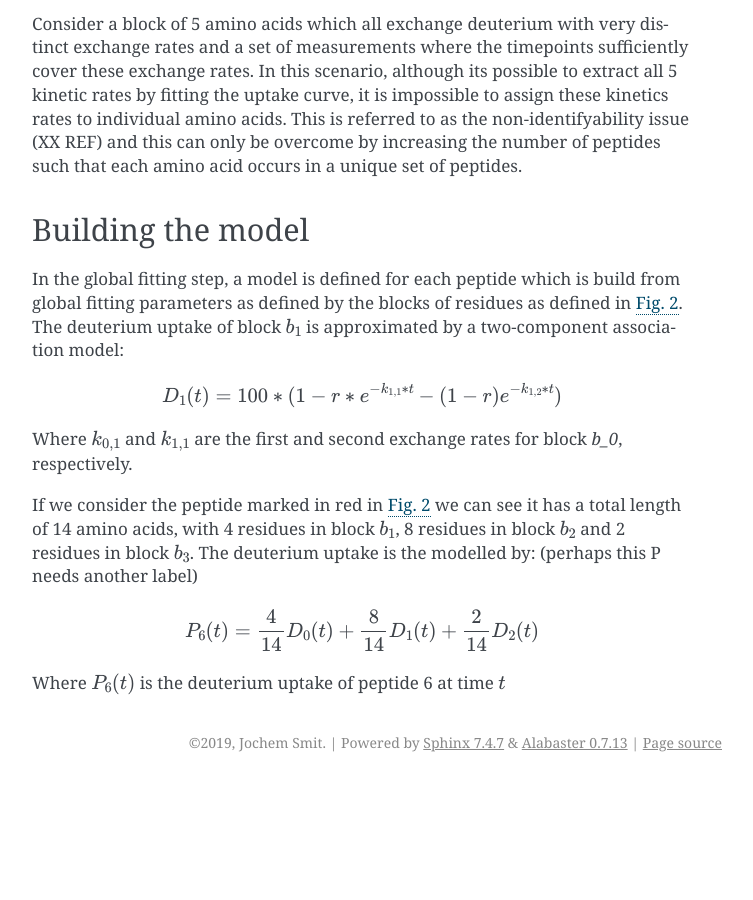
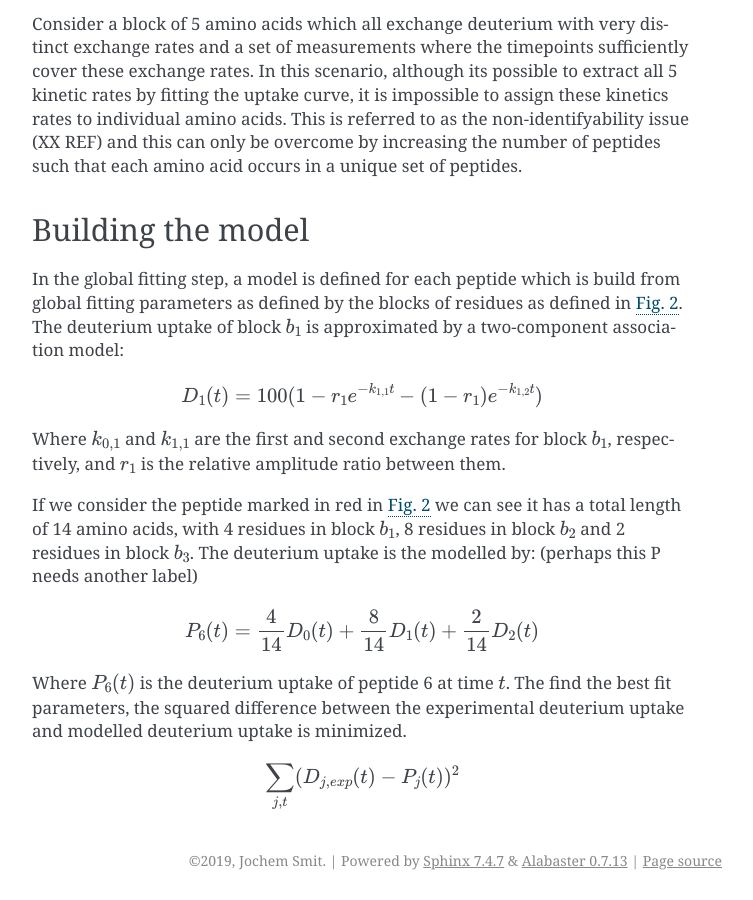
Before and after one commit to Jhsmit/PyHDX, a Sphinx documentation site: the page built from docs/fitting.rst, in a window 1280 px wide and 900 px high, scrolled down 2188 px. Shown: the whole window, without its empty margins (388-1141 px from the left). Built offline with Sphinx 7.4.7, drawn with Linux system fonts in a browser that asks for light colours; pages that are not in the unit, such as notebooks, are missing from menus; before the commit the page ends 2970 px from its top, so only the background shows below that; some of the changed text lies outside the part shown.

Commit message:
updated fitting example

```diff
--- a/docs/fitting.rst
+++ b/docs/fitting.rst
@@ -75,7 +75,6 @@ kinetic rates by fitting the uptake curve, it is impossible to assign these kine
 is referred to as the non-identifyability issue (XX REF) and this can only be overcome by increasing the number of peptides
 such that each amino acid occurs in a unique set of peptides.
 
-
 Building the model
 ------------------
 
@@ -84,9 +83,10 @@ by the blocks of residues as defined in :numref:`blocks_reduced`. The deuterium
 by a two-component association model:
 
 .. math::
-    D_{1}(t) = 100*(1 - r*e^{-k_{1,1}*t} - (1 - r) e^{-k_{1,2}*t})
+    D_{1}(t) = 100 (1 - r_{1} e^{-k_{1,1}t} - (1 - r_{1}) e^{-k_{1,2}t})
 
-Where :math:`k_{0,1}` and :math:`k_{1,1}` are the first and second exchange rates for block `b_0`, respectively.
+Where :math:`k_{0,1}` and :math:`k_{1,1}` are the first and second exchange rates for block :math:`b_1`, respectively, and
+:math:`r_{1}` is the relative amplitude ratio between them.
 
 If we consider the peptide marked in red in :numref:`blocks_reduced` we can see it has a total length of 14 amino acids,
 with 4 residues in block :math:`b_1`, 8 residues in block :math:`b_2` and 2 residues in block :math:`b_3`. The deuterium
@@ -96,4 +96,8 @@ uptake is the modelled by:
 .. math::
     P_{6}(t) = \frac{4}{14} D_{0}(t) + \frac{8}{14} D_{1}(t) + \frac{2}{14} D_{2}(t)
 
-Where :math:`P_{6}(t)` is the deuterium uptake of peptide 6 at time :math:`t`
+Where :math:`P_{6}(t)` is the deuterium uptake of peptide 6 at time :math:`t`. The find the best fit parameters, the squared
+difference between the experimental deuterium uptake and modelled deuterium uptake is minimized.
+
+.. math::
+    \sum_{j, t} (D_{j, exp}(t) - P_{j}(t))^{2}
```
